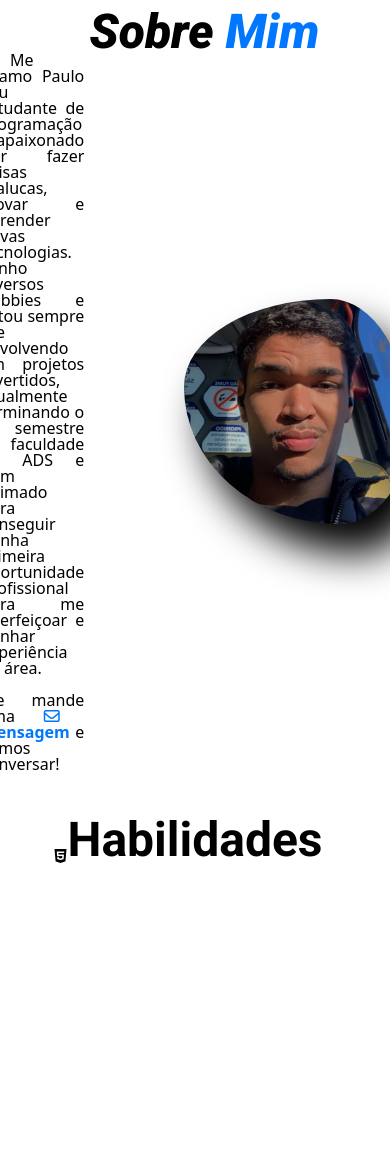
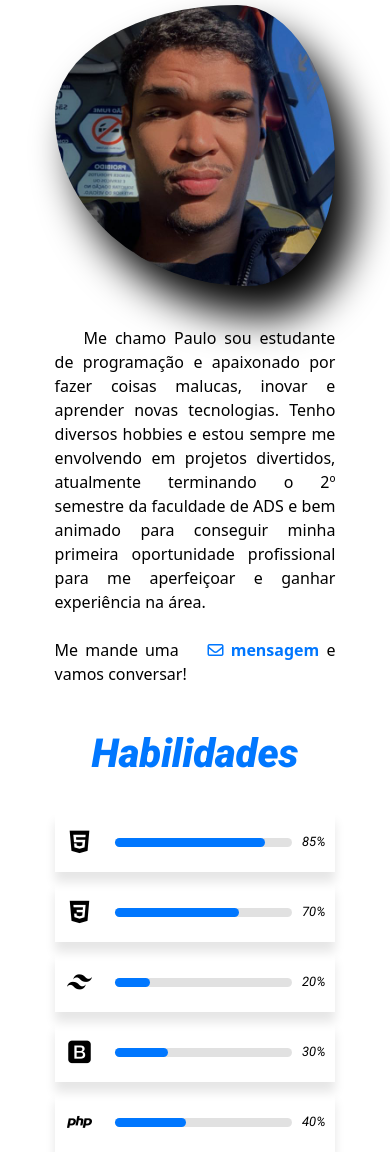
Before and after one commit to paulo2606/portfolio-1.0, a plain HTML site: page index.html in a window 390 px wide. Shown: the part 848-2000 px from the top of the page. Before the commit the page ends 1747 px from the top, so only its background shows below. Drawn offline with nearby package versions, Linux system fonts and the light colour scheme; a web font is replaced by a local one.

Commit message:
Criação das seções 'Sobre mim' e 'Habilidades'

```diff
--- a/css/about.css
+++ b/css/about.css
@@ -47,3 +47,62 @@
         text-decoration: underline;
     }
 }
+
+/* responsividade */
+
+@media (max-width: 768px){
+    .title-about-me {
+        width: 100%;
+        font-style: italic;
+        margin-top: 30%;
+
+        span {
+            color: #0077ff;
+        }
+    }
+
+    .title-about-me h1 {
+        font-size: 40px;
+        font-family: "Roboto", sans-serif;
+        font-weight: 900;
+        line-height: 0.8;
+        margin-left: 35px;
+        margin-bottom: 20px;
+    }
+
+    /* sobre mim */
+    .about-me {
+        display: flex;
+        flex-direction: column-reverse;
+        align-items: center;
+        justify-content: center;
+        gap: 100px;
+    }
+
+    .about-me img {
+        border-radius: 65% 35% 31% 69% / 39% 57% 43% 61%;
+        width: 100%;
+        object-fit: cover;
+        margin-bottom: 0;
+        filter: drop-shadow(20px 30px 20px rgb(0, 0, 0));
+    }
+
+    .about-me p {
+        text-indent: 1.8em;
+        width: 100%;
+        text-align: justify;
+        margin-top: -60px;
+        line-height: 1.5em;
+    }
+
+    .about-me p a {
+        font-weight: 900;
+        color: #0077ff;
+        text-decoration: none;
+
+        &:hover {
+            text-decoration: underline;
+        }
+    }
+
+}
--- a/css/index.css
+++ b/css/index.css
@@ -3,6 +3,10 @@
     margin: 0;
     padding: 0;
     box-sizing: border-box;
+}
+
+html {
+    scroll-behavior: smooth;
 }
 
 /* Valores para padronizar toda a página */
@@ -99,7 +103,7 @@ main {
     transition: 0.5s;
 }
 
-.intro .contact{
+.intro .contact {
     display: flex;
     flex-direction: column;
     align-items: center;
@@ -126,7 +130,7 @@ main {
     body {
         width: 90%;
         line-height: 1em;
-        overflow: hidden;
+        /* overflow: hidden; */
     }
 
     .intro {
@@ -169,7 +173,7 @@ main {
     .mobile-menu {
         display: block;
         margin-top: 30px;
-        position: fixed;
+        position: absolute;
     }
 
     .cards-mobile {
@@ -177,8 +181,8 @@ main {
         color: #fff;
     }
 
-    .content-card{
-        margin-top: 20px;
+    .content-card {
+        margin-top: 5px;
         display: flex;
         border-radius: 1em;
         padding: 20px;
@@ -189,7 +193,7 @@ main {
         font-weight: 900;
     }
 
-    .content-card{
+    .content-card {
         text-decoration: none;
         color: #fff;
     }
--- a/css/skills.css
+++ b/css/skills.css
@@ -1,7 +1,110 @@
-.title-skills{
+.title-skills {
     text-align: center;
-    margin-top: 60px;
+    margin-top: 140px;
     width: 100%;
-    font-size: xx-large;
+}
+
+.title-skills h1 {
+    color: #0077ff;
+    font-style: italic;
+    font-size: xxx-large;
+    font-weight: 900;
     font-family: "Roboto", sans-serif;
+
+    span {
+        color: black;
+    }
 }
+
+.bar {
+    margin-top: 10px;
+    display: flex;
+    width: 100%;
+    height: 60px;
+    padding: 10px;
+    margin: 10px auto;
+    align-items: center;
+    box-shadow: 0px 10px 10px #0000001a;
+    transition: 0.5s;
+
+    &:hover {
+        transform: scale(1.05);
+    }
+
+    .progress-bar {
+        color: #0077ff;
+        width: 100%;
+        height: 20px;
+        background-color: #0077ff;
+        border-radius: 1em;
+        margin-right: 10px;
+
+    }
+}
+
+.background-progress {
+    width: 100%;
+    background-color: #0000001e;
+    border-radius: 1em;
+
+}
+
+.bar p {
+    font-family: "Roboto", sans-serif;
+    font-style: italic;
+    font-size: 13px;
+    margin-left: 10px;
+}
+
+.icon-bar {
+    font-size: 30px;
+    margin-right: 20px;
+}
+
+@media (max-width:768px) {
+    .title-skills {
+        text-align: center;
+        margin-top: 60px;
+        width: 100%;
+    }
+
+    .title-skills h1 {
+        color: #0077ff;
+        font-style: italic;
+        font-size: 40px;
+        font-weight: 900;
+        font-family: "Roboto", sans-serif;
+        margin-bottom: 50px;
+
+        span {
+            color: black;
+            display: none;
+        }
+    }
+
+    .bar {
+        margin-top: 10px;
+        display: flex;
+        width: 100%;
+        height: 60px;
+        padding: 10px;
+        margin: 10px auto;
+        align-items: center;
+        box-shadow: 0px 10px 10px #0000001a;
+        transition: 0.5s;
+
+        &:hover {
+            transform: scale(1.05);
+        }
+
+        .progress-bar {
+            color: #0077ff;
+            width: 100%;
+            height: 9px;
+            background-color: #0077ff;
+            border-radius: 1em;
+            margin-right: 10px;
+
+        }
+    }
+}
--- a/index.html
+++ b/index.html
@@ -21,6 +21,10 @@
 
     <link rel="stylesheet" href="https://cdnjs.cloudflare.com/ajax/libs/font-awesome/6.6.0/css/all.min.css">
 
+    <!-- icons boxicons -->
+
+    <link href='https://unpkg.com/boxicons@2.1.4/css/boxicons.min.css' rel='stylesheet'>
+
 
     <title>Dev - Paulo</title>
 </head>
@@ -31,7 +35,7 @@
     <header class="header-list">
         <nav>
             <a href="#">Projetos</a>
-            <a href="pages/about.html">Sobre</a>
+            <a href="#about-me">Sobre</a>
             <a href="#">Formações</a>
             <a href="#">Contato</a>
         </nav>
@@ -84,7 +88,7 @@
             <h1>Sobre <span>Mim</span></h1>
         </div>
 
-        <section class="about-me">
+        <section class="about-me" id="about-me">
             <!-- <h1 class="title-about-me">Um pouco sobre mim</h1> -->
             <p>
                 Me chamo Paulo sou estudante de programação e apaixonado por fazer coisas malucas, inovar e aprender
@@ -101,13 +105,82 @@
         <!-- habilidades -->
         <section class="skills">
             <div class="title-skills">
-                <h1>Habilidades</h1>
+                <h1><span>Minhas</span> Habilidades</h1>
             </div>
 
             <div class="bar">
-                <div class="icon-bar"><i class="fa-brands fa-html5"></i></div>
-                <div class="progress-bar"></div>
+                <div class="icon-bar"><i class='bx bxl-html5'></i></div>
+                <div class="background-progress">
+                    <div class="progress-bar" style=" width: 85%;"></div>
+                </div>
+                <p>85%</p>
             </div>
+
+            <div class="bar">
+                <div class="icon-bar"><i class='bx bxl-css3' ></i></div>
+                <div class="background-progress">
+                    <div class="progress-bar" style="width: 70%;"></div>
+                </div>
+                <p>70%</p>
+            </div>
+
+            <div class="bar">
+                <div class="icon-bar"><i class='bx bxl-tailwind-css'></i></div>
+                <div class="background-progress">
+                    <div class="progress-bar" style="width: 20%;"></div>
+                </div>
+                <p>20%</p>
+            </div>
+
+            <div class="bar">
+                <div class="icon-bar"><i class='bx bxl-bootstrap'></i></div>
+                <div class="background-progress">
+                    <div class="progress-bar" style="width: 30%;"></div>
+                </div>
+                <p>30%</p>
+            </div>
+
+            <div class="bar">
+                <div class="icon-bar"><i class='bx bxl-php'></i></div>
+                <div class="background-progress">
+                    <div class="progress-bar" style="width: 40%;"></div>
+                </div>
+                <p>40%</p>
+            </div>
+
+            <div class="bar">
+                <div class="icon-bar"><i class='bx bxl-javascript'></i></div>
+                <div class="background-progress">
+                    <div class="progress-bar" style="width: 10%;"></div>
+                </div>
+                <p>10%</p>
+            </div>
+
+            <div class="bar">
+                <div class="icon-bar"><i class="fa-solid fa-c" style="margin-left: 3px;"></i></div>
+                <div class="background-progress">
+                    <div class="progress-bar" style="width: 30%;"></div>
+                </div>
+                <p>30%</p>
+            </div>
+
+            <div class="bar">
+                <div class="icon-bar"><i class='bx bxs-data'></i></div>
+                <div class="background-progress">
+                    <div class="progress-bar" style="width: 50%;"></div>
+                </div>
+                <p>50%</p>
+            </div>
+
+            <div class="bar">
+                <div class="icon-bar"><i class='bx bxl-git'></i></div>
+                <div class="background-progress">
+                    <div class="progress-bar" style="width: 50%;"></div>
+                </div>
+                <p>50%</p>
+            </div>
+
+
         </section>
     </main>
 
```
